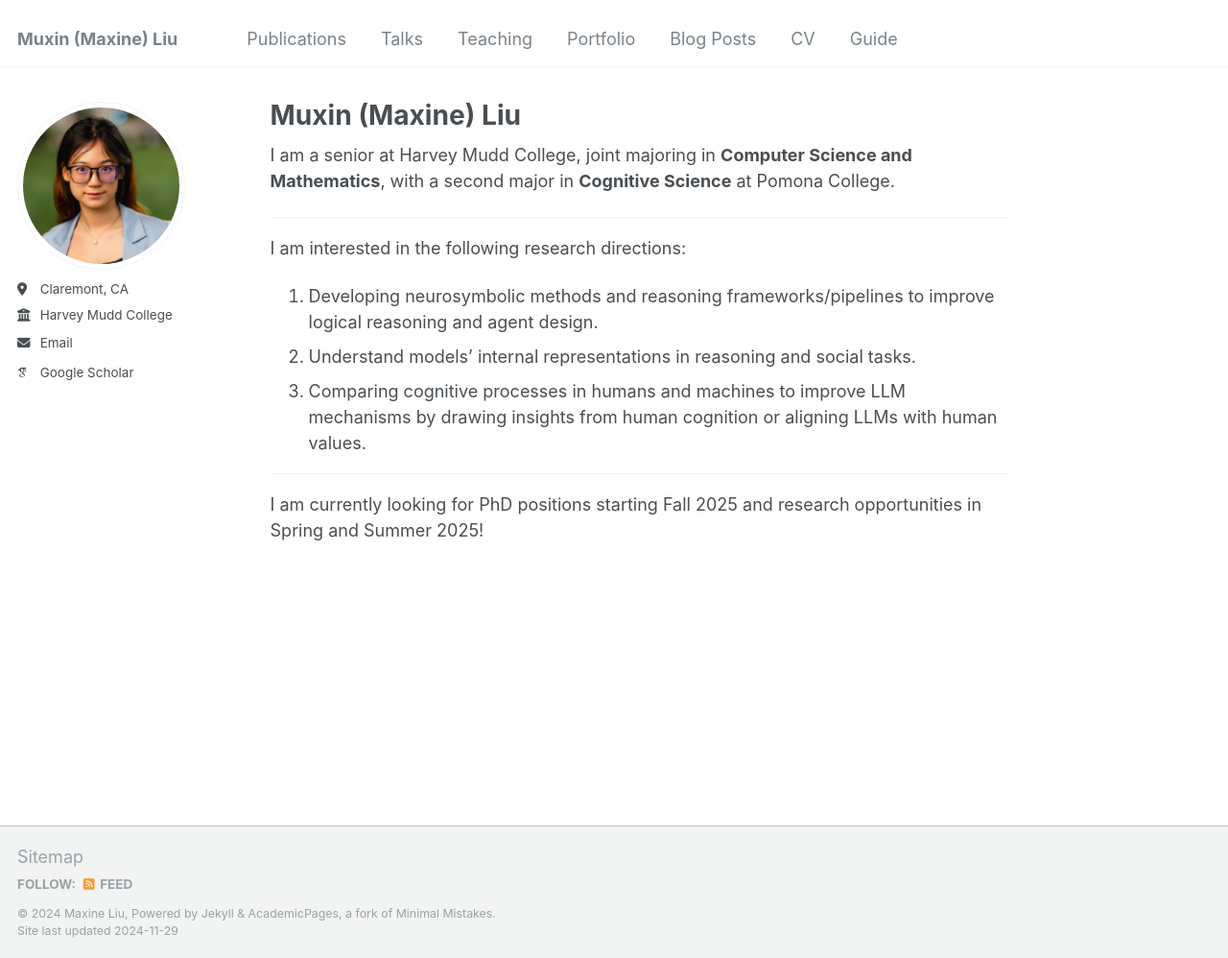
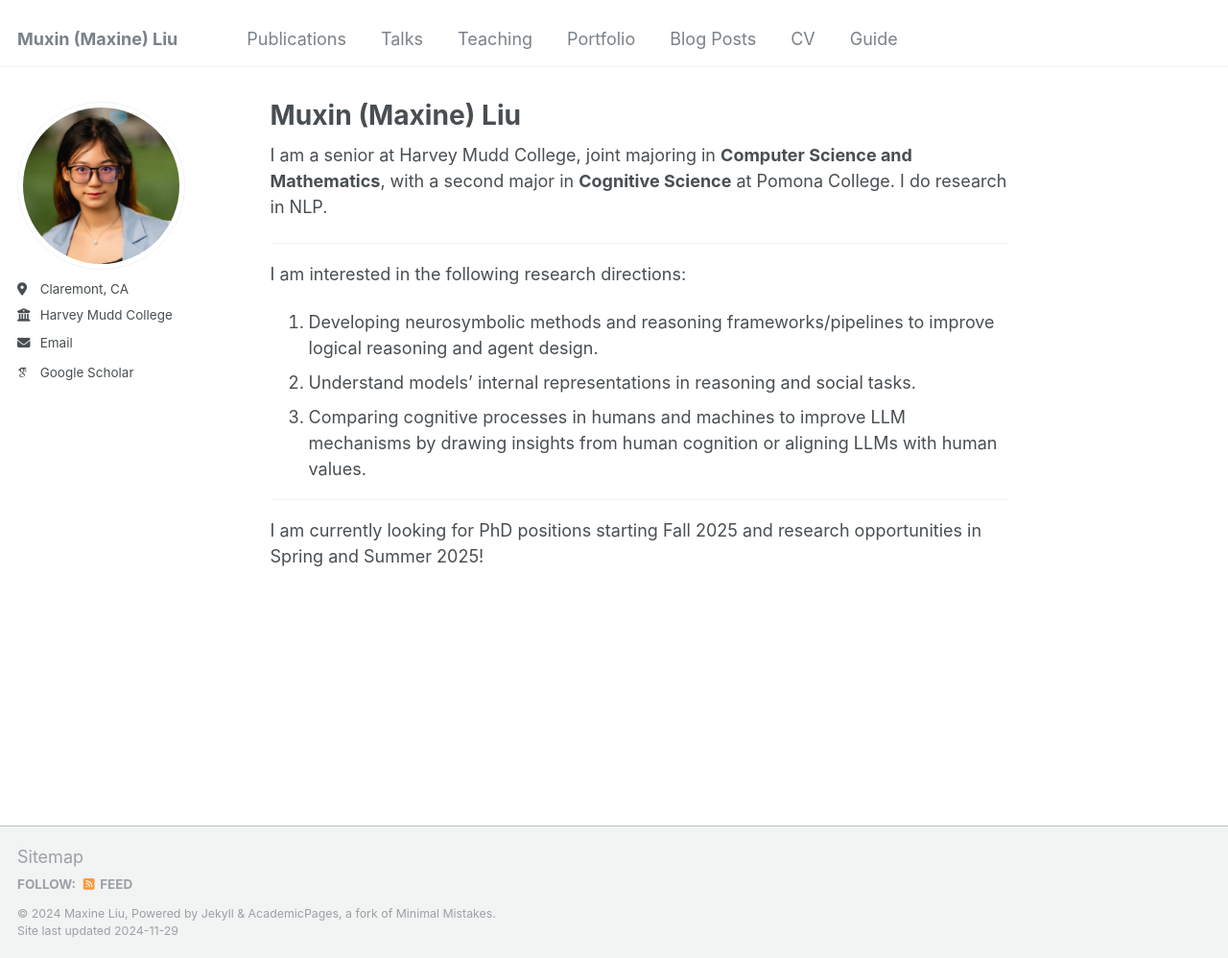
Before and after one commit to maxinemuxin/maxinemuxin.github.io, a Jekyll site: the page built from _pages/about.md, in a window 1280 px wide and 998 px high. Shown: the whole window at 96% size. Built offline with Jekyll 4.4.1, drawn with Linux system fonts in a browser that asks for light colours; some web fonts are replaced.

Commit message:
some change

```diff
--- a/_pages/about.md
+++ b/_pages/about.md
@@ -7,7 +7,7 @@ redirect_from:
   - /about.html
 ---
 
-I am a senior at Harvey Mudd College, joint majoring in **Computer Science and Mathematics**, with a second major in **Cognitive Science** at Pomona College.
+I am a senior at Harvey Mudd College, joint majoring in **Computer Science and Mathematics**, with a second major in **Cognitive Science** at Pomona College. I do research in NLP.
 
 ---
 
```
